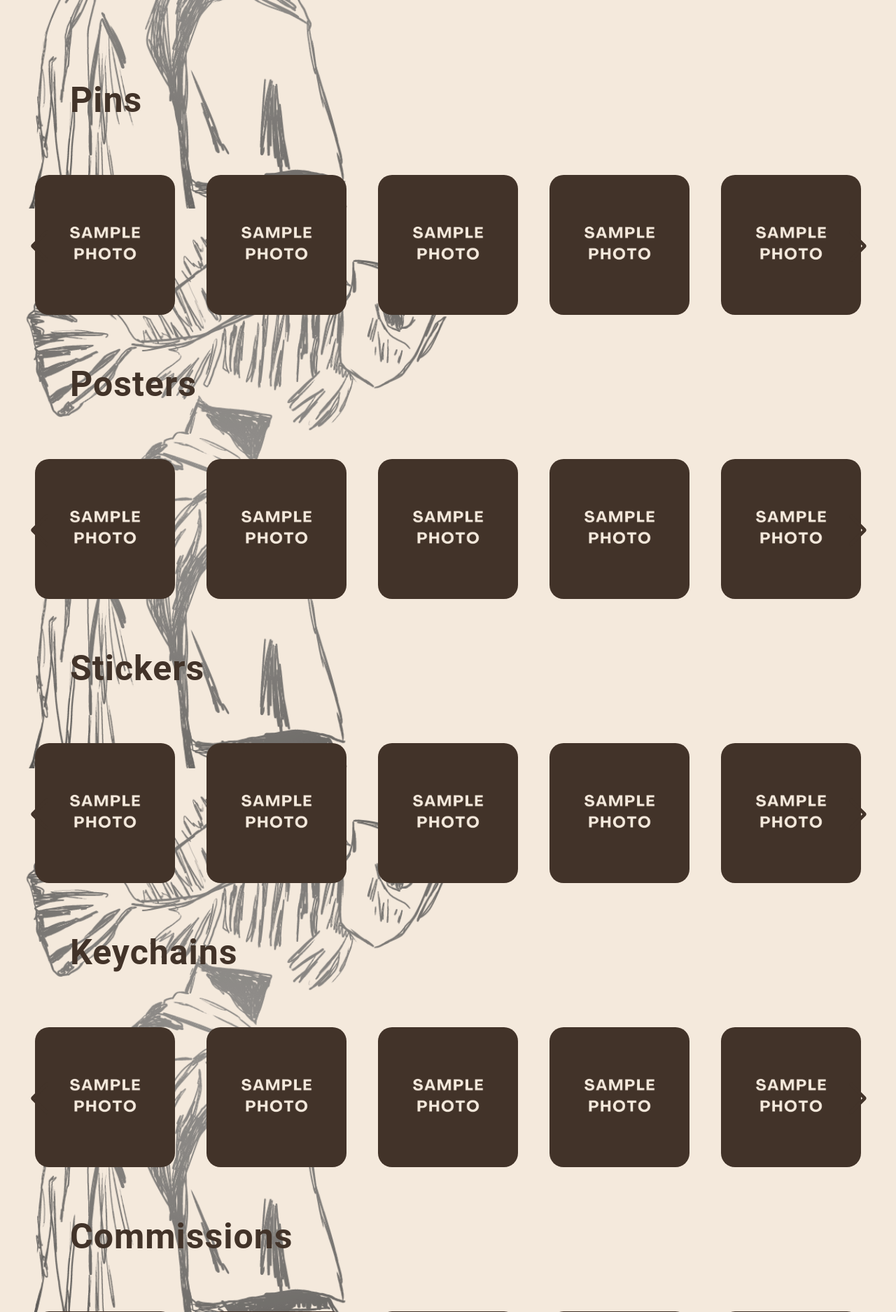
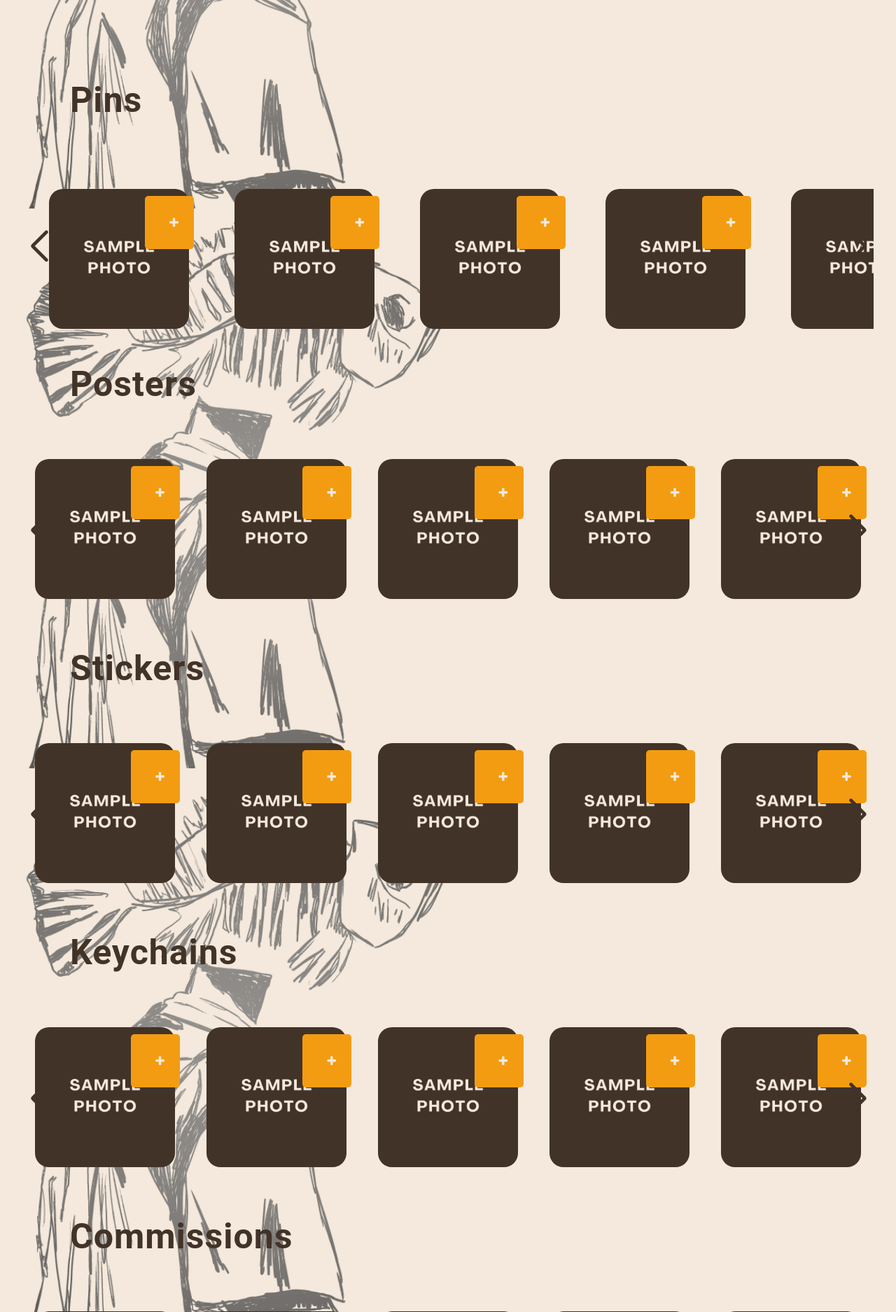
Before and after one commit to neytism/DoIndie, a PHP site: page /DoIndie/app/views/products.html in a window 1280 px wide. Shown: the part 502-2377 px from the top of the page at 70% size. Run offline with PHP 8.4, Linux system fonts and the light colour scheme.

Commit message:
additional for cart
button design not fixed yet

```diff
--- a/app/views/products.html
+++ b/app/views/products.html
@@ -27,9 +27,7 @@
 <body style="background-repeat: no-repeat center center fixed;">
     <!-- NAV BAR -->
     <div class="navbar row-list">
-
         <a class="icon non-selectable"><img class="logo-img" src="..\..\assets\img\LOGO.png" alt="DoIndie Logo"></a>
-
         <ul class="menu">
             <li><a href="#">HOME</a></li>
             <li><a href="#">PRODUCTS</a>
@@ -50,7 +48,6 @@
                 </ul>
             </li>
         </ul>
-
         <a class="search">
         <input class="navbarSearch" type="search" name="" placeholder="Search...">
         <button class="navbarSearchButton">Search</button>
@@ -77,14 +74,14 @@
         <br><br>
         <div class="swiper">
             <div class="swiper-wrapper">
-            <div class="swiper-slide"> <a href="pins-item1.html"><img src="..\..\assets\img\sample.png" width="200" height="200" alt="Pin 1" /></a> </div>
-            <div class="swiper-slide"> <a href="pins-item2.html"><img src="..\..\assets\img\sample.png" width="200" height="200" alt="Pin 2" /></a> </div>
-            <div class="swiper-slide"> <a href="pins-item3.html"><img src="..\..\assets\img\sample.png" width="200" height="200" alt="Pin 3" /></a> </div>
-            <div class="swiper-slide"> <a href="pins-item4.html"><img src="..\..\assets\img\sample.png" width="200" height="200" alt="Pin 4" /></a> </div>
-            <div class="swiper-slide"> <a href="pins-item5.html"><img src="..\..\assets\img\sample.png" width="200" height="200" alt="Pin 5" /></a> </div>
-            <div class="swiper-slide"> <a href="pins-item6.html"><img src="..\..\assets\img\sample.png" width="200" height="200" alt="Pin 6" /></a> </div>
-            <div class="swiper-slide"> <a href="pins-item7.html"><img src="..\..\assets\img\sample.png" width="200" height="200" alt="Pin 7" /></a> </div>
-            <div class="swiper-slide"> <a href="pins-item8.html"><img src="..\..\assets\img\sample.png" width="200" height="200" alt="Pin 8" /></a> </div>
+                <div class="swiper-slide product"> <a href="pins-item1.html"><img src="..\..\assets\img\sample.png" width="200" height="200" alt="Pin 1" /></a> <a href="#" class="add-to-cart" data-id="pin1" data-name="Pin 1" data-price="10.00"><i class="fa fa-plus"></i></a></div>
+                <div class="swiper-slide product"> <a href="pins-item2.html"><img src="..\..\assets\img\sample.png" width="200" height="200" alt="Pin 2" /></a> <a href="#" class="add-to-cart" data-id="pin2" data-name="Pin 2" data-price="20.00"><i class="fa fa-plus"></i></a></div>
+                <div class="swiper-slide product"> <a href="pins-item3.html"><img src="..\..\assets\img\sample.png" width="200" height="200" alt="Pin 3" /></a> <a href="#" class="add-to-cart" data-id="pin3" data-name="Pin 3" data-price="30.00"><i class="fa fa-plus"></i></a></div>
+                <div class="swiper-slide product"> <a href="pins-item4.html"><img src="..\..\assets\img\sample.png" width="200" height="200" alt="Pin 4" /></a> <a href="#" class="add-to-cart" data-id="pin4" data-name="Pin 4" data-price="40.00"><i class="fa fa-plus"></i></a></div>
+                <div class="swiper-slide product"> <a href="pins-item5.html"><img src="..\..\assets\img\sample.png" width="200" height="200" alt="Pin 5" /></a> <a href="#" class="add-to-cart" data-id="pin5" data-name="Pin 5" data-price="50.00"><i class="fa fa-plus"></i></a></div>
+                <div class="swiper-slide product"> <a href="pins-item6.html"><img src="..\..\assets\img\sample.png" width="200" height="200" alt="Pin 6" /></a> <a href="#" class="add-to-cart" data-id="pin6" data-name="Pin 6" data-price="60.00"><i class="fa fa-plus"></i></a></div>
+                <div class="swiper-slide product"> <a href="pins-item7.html"><img src="..\..\assets\img\sample.png" width="200" height="200" alt="Pin 7" /></a> <a href="#" class="add-to-cart" data-id="pin7" data-name="Pin 7" data-price="70.00"><i class="fa fa-plus"></i></a></div>
+                <div class="swiper-slide product"> <a href="pins-item8.html"><img src="..\..\assets\img\sample.png" width="200" height="200" alt="Pin 8" /></a> <a href="#" class="add-to-cart" data-id="pin8" data-name="Pin 8" data-price="80.00"><i class="fa fa-plus"></i></a></div>
             </div>
             <div class="swiper-button-prev"></div>
             <div class="swiper-button-next"></div>
@@ -97,12 +94,12 @@
         <br><br>
         <div class="swiper">
             <div class="swiper-wrapper">
-                <div class="swiper-slide"> <a href="posters-item1.html"><img src="..\..\assets\img\sample.png" width="200" height="200" alt="Poster 1" /></a> </div>
-                <div class="swiper-slide"> <a href="posters-item2.html"><img src="..\..\assets\img\sample.png" width="200" height="200" alt="Poster 2" /></a> </div>
-                <div class="swiper-slide"> <a href="posters-item3.html"><img src="..\..\assets\img\sample.png" width="200" height="200" alt="Poster 3" /></a> </div>
-                <div class="swiper-slide"> <a href="posters-item4.html"><img src="..\..\assets\img\sample.png" width="200" height="200" alt="Poster 4" /></a> </div>
-                <div class="swiper-slide"> <a href="posters-item5.html"><img src="..\..\assets\img\sample.png" width="200" height="200" alt="Poster 5" /></a> </div>
-                <div class="swiper-slide"> <a href="posters-item6.html"><img src="..\..\assets\img\sample.png" width="200" height="200" alt="Poster 6" /></a> </div>
+                    <div class="swiper-slide"> <a href="posters-item1.html"><img src="..\..\assets\img\sample.png" width="200" height="200" alt="Poster 1" /></a> <a href="#" class="add-to-cart" data-id="poster1" data-name="Poster 1" data-price="10.00"><i class="fa fa-plus"></i></a></div>
+                    <div class="swiper-slide"> <a href="posters-item2.html"><img src="..\..\assets\img\sample.png" width="200" height="200" alt="Poster 2" /></a> <a href="#" class="add-to-cart" data-id="poster2" data-name="Poster 2" data-price="20.00"><i class="fa fa-plus"></i></a></div>
+                    <div class="swiper-slide"> <a href="posters-item3.html"><img src="..\..\assets\img\sample.png" width="200" height="200" alt="Poster 3" /></a> <a href="#" class="add-to-cart" data-id="poster3" data-name="Poster 3" data-price="30.00"><i class="fa fa-plus"></i></a></div>
+                    <div class="swiper-slide"> <a href="posters-item4.html"><img src="..\..\assets\img\sample.png" width="200" height="200" alt="Poster 4" /></a> <a href="#" class="add-to-cart" data-id="poster4" data-name="Poster 4" data-price="40.00"><i class="fa fa-plus"></i></a></div>
+                    <div class="swiper-slide"> <a href="posters-item5.html"><img src="..\..\assets\img\sample.png" width="200" height="200" alt="Poster 5" /></a> <a href="#" class="add-to-cart" data-id="poster5" data-name="Poster 5" data-price="50.00"><i class="fa fa-plus"></i></a></div>
+                    <div class="swiper-slide"> <a href="posters-item6.html"><img src="..\..\assets\img\sample.png" width="200" height="200" alt="Poster 6" /></a> <a href="#" class="add-to-cart" data-id="poster6" data-name="Poster 6" data-price="60.00"><i class="fa fa-plus"></i></a></div>
             </div>
             <div class="swiper-button-prev"></div>
             <div class="swiper-button-next"></div>
@@ -115,12 +112,12 @@
         <br><br>
         <div class="swiper">
             <div class="swiper-wrapper">
-                <div class="swiper-slide"> <a href="stickers-item1.html"><img src="..\..\assets\img\sample.png" width="200" height="200" alt="Sticker 1" /></a> </div>
-                <div class="swiper-slide"> <a href="stickers-item2.html"><img src="..\..\assets\img\sample.png" width="200" height="200" alt="Sticker 2" /></a> </div>
-                <div class="swiper-slide"> <a href="stickers-item3.html"><img src="..\..\assets\img\sample.png" width="200" height="200" alt="Sticker 3" /></a> </div>
-                <div class="swiper-slide"> <a href="stickers-item4.html"><img src="..\..\assets\img\sample.png" width="200" height="200" alt="Sticker 4" /></a> </div>
-                <div class="swiper-slide"> <a href="stickers-item5.html"><img src="..\..\assets\img\sample.png" width="200" height="200" alt="Sticker 5" /></a> </div>
-                <div class="swiper-slide"> <a href="stickers-item6.html"><img src="..\..\assets\img\sample.png" width="200" height="200" alt="Sticker 6" /></a> </div>
+                    <div class="swiper-slide"> <a href="stickers-item1.html"><img src="..\..\assets\img\sample.png" width="200" height="200" alt="Sticker 1" /></a> <a href="#" class="add-to-cart" data-id="sticker1" data-name="Sticker 1" data-price="10.00"><i class="fa fa-plus"></i></a></div>
+                    <div class="swiper-slide"> <a href="stickers-item2.html"><img src="..\..\assets\img\sample.png" width="200" height="200" alt="Sticker 2" /></a> <a href="#" class="add-to-cart" data-id="sticker2" data-name="Sticker 2" data-price="10.00"><i class="fa fa-plus"></i></a></div>
+                    <div class="swiper-slide"> <a href="stickers-item3.html"><img src="..\..\assets\img\sample.png" width="200" height="200" alt="Sticker 3" /></a> <a href="#" class="add-to-cart" data-id="sticker3" data-name="Sticker 3" data-price="10.00"><i class="fa fa-plus"></i></a></div>
+                    <div class="swiper-slide"> <a href="stickers-item4.html"><img src="..\..\assets\img\sample.png" width="200" height="200" alt="Sticker 4" /></a> <a href="#" class="add-to-cart" data-id="sticker4" data-name="Sticker 4" data-price="10.00"><i class="fa fa-plus"></i></a></div>
+                    <div class="swiper-slide"> <a href="stickers-item5.html"><img src="..\..\assets\img\sample.png" width="200" height="200" alt="Sticker 5" /></a> <a href="#" class="add-to-cart" data-id="sticker5" data-name="Sticker 5" data-price="10.00"><i class="fa fa-plus"></i></a></div>
+                    <div class="swiper-slide"> <a href="stickers-item6.html"><img src="..\..\assets\img\sample.png" width="200" height="200" alt="Sticker 6" /></a> <a href="#" class="add-to-cart" data-id="sticker6" data-name="Sticker 6" data-price="10.00"><i class="fa fa-plus"></i></a></div>
             </div>
             <div class="swiper-button-prev"></div>
             <div class="swiper-button-next"></div>
@@ -133,12 +130,12 @@
         <br><br>
         <div class="swiper">
             <div class="swiper-wrapper">
-            <div class="swiper-slide"> <a href="keychains-item1.html"><img src="..\..\assets\img\sample.png" width="200" height="200" alt="Keychain 1" /></a> </div>
-            <div class="swiper-slide"> <a href="keychains-item2.html"><img src="..\..\assets\img\sample.png" width="200" height="200" alt="Keychain 2" /></a> </div>
-            <div class="swiper-slide"> <a href="keychains-item3.html"><img src="..\..\assets\img\sample.png" width="200" height="200" alt="Keychain 3" /></a> </div>
-            <div class="swiper-slide"> <a href="keychains-item4.html"><img src="..\..\assets\img\sample.png" width="200" height="200" alt="Keychain 4" /></a> </div>
-            <div class="swiper-slide"> <a href="keychains-item5.html"><img src="..\..\assets\img\sample.png" width="200" height="200" alt="Keychain 5" /></a> </div>
-            <div class="swiper-slide"> <a href="keychains-item6.html"><img src="..\..\assets\img\sample.png" width="200" height="200" alt="Keychain 6" /></a> </div>
+                <div class="swiper-slide"> <a href="keychains-item1.html"><img src="..\..\assets\img\sample.png" width="200" height="200" alt="Keychain 1" /></a> <a href="#" class="add-to-cart" data-id="keychain1" data-name="Keychain 1" data-price="10.00"><i class="fa fa-plus"></i></a></div>
+                <div class="swiper-slide"> <a href="keychains-item2.html"><img src="..\..\assets\img\sample.png" width="200" height="200" alt="Keychain 2" /></a> <a href="#" class="add-to-cart" data-id="keychain2" data-name="Keychain 2" data-price="10.00"><i class="fa fa-plus"></i></a></div>
+                <div class="swiper-slide"> <a href="keychains-item3.html"><img src="..\..\assets\img\sample.png" width="200" height="200" alt="Keychain 3" /></a> <a href="#" class="add-to-cart" data-id="keychain3" data-name="Keychain 3" data-price="10.00"><i class="fa fa-plus"></i></a></div>
+                <div class="swiper-slide"> <a href="keychains-item4.html"><img src="..\..\assets\img\sample.png" width="200" height="200" alt="Keychain 4" /></a> <a href="#" class="add-to-cart" data-id="keychain4" data-name="Keychain 4" data-price="10.00"><i class="fa fa-plus"></i></a></div>
+                <div class="swiper-slide"> <a href="keychains-item5.html"><img src="..\..\assets\img\sample.png" width="200" height="200" alt="Keychain 5" /></a> <a href="#" class="add-to-cart" data-id="keychain5" data-name="Keychain 5" data-price="10.00"><i class="fa fa-plus"></i></a></div>
+                <div class="swiper-slide"> <a href="keychains-item6.html"><img src="..\..\assets\img\sample.png" width="200" height="200" alt="Keychain 6" /></a> <a href="#" class="add-to-cart" data-id="keychain6" data-name="Keychain 6" data-price="10.00"><i class="fa fa-plus"></i></a></div>
             </div>
             <div class="swiper-button-prev"></div>
             <div class="swiper-button-next"></div>
@@ -151,12 +148,12 @@
         <br><br>
         <div class="swiper">
             <div class="swiper-wrapper">
-            <div class="swiper-slide"> <a href="commissions-item1.html"><img src="..\..\assets\img\sample.png" width="200" height="200" alt="Commission 1" /></a> </div>
-            <div class="swiper-slide"> <a href="commissions-item2.html"><img src="..\..\assets\img\sample.png" width="200" height="200" alt="Commission 2" /></a> </div>
-            <div class="swiper-slide"> <a href="commissions-item3.html"><img src="..\..\assets\img\sample.png" width="200" height="200" alt="Commission 3" /></a> </div>
-            <div class="swiper-slide"> <a href="commissions-item4.html"><img src="..\..\assets\img\sample.png" width="200" height="200" alt="Commission 4" /></a> </div>
-            <div class="swiper-slide"> <a href="commissions-item5.html"><img src="..\..\assets\img\sample.png" width="200" height="200" alt="Commission 5" /></a> </div>
-            <div class="swiper-slide"> <a href="commissions-item6.html"><img src="..\..\assets\img\sample.png" width="200" height="200" alt="Commission 6" /></a> </div>
+                <div class="swiper-slide"> <a href="commissions-item1.html"><img src="..\..\assets\img\sample.png" width="200" height="200" alt="Commission 1" /></a> <a href="#" class="add-to-cart" data-id="commision1" data-name="Commission 1" data-price="10.00"><i class="fa fa-plus"></i></a></div>
+                <div class="swiper-slide"> <a href="commissions-item2.html"><img src="..\..\assets\img\sample.png" width="200" height="200" alt="Commission 2" /></a> <a href="#" class="add-to-cart" data-id="commision2" data-name="Commission 2" data-price="20.00"><i class="fa fa-plus"></i></a></div>
+                <div class="swiper-slide"> <a href="commissions-item3.html"><img src="..\..\assets\img\sample.png" width="200" height="200" alt="Commission 3" /></a> <a href="#" class="add-to-cart" data-id="commision3" data-name="Commission 3" data-price="30.00"><i class="fa fa-plus"></i></a></div>
+                <div class="swiper-slide"> <a href="commissions-item4.html"><img src="..\..\assets\img\sample.png" width="200" height="200" alt="Commission 4" /></a> <a href="#" class="add-to-cart" data-id="commision4" data-name="Commission 4" data-price="40.00"><i class="fa fa-plus"></i></a></div>
+                <div class="swiper-slide"> <a href="commissions-item5.html"><img src="..\..\assets\img\sample.png" width="200" height="200" alt="Commission 5" /></a> <a href="#" class="add-to-cart" data-id="commision5" data-name="Commission 5" data-price="50.00"><i class="fa fa-plus"></i></a></div>
+                <div class="swiper-slide"> <a href="commissions-item6.html"><img src="..\..\assets\img\sample.png" width="200" height="200" alt="Commission 6" /></a> <a href="#" class="add-to-cart" data-id="commision6" data-name="Commission 6" data-price="60.00"><i class="fa fa-plus"></i></a></div>
             </div>
             <div class="swiper-button-prev"></div>
             <div class="swiper-button-next"></div>
@@ -169,18 +166,28 @@
         <br><br>
         <div class="swiper">
             <div class="swiper-wrapper">
-            <div class="swiper-slide"> <a href="fan-art-item1.html"><img src="..\..\assets\img\sample.png" width="200" height="200" alt="Fan Art 1" /></a> </div>
-            <div class="swiper-slide"> <a href="fan-art-item2.html"><img src="..\..\assets\img\sample.png" width="200" height="200" alt="Fan Art 2" /></a> </div>
-            <div class="swiper-slide"> <a href="fan-art-item3.html"><img src="..\..\assets\img\sample.png" width="200" height="200" alt="Fan Art 3" /></a> </div>
-            <div class="swiper-slide"> <a href="fan-art-item4.html"><img src="..\..\assets\img\sample.png" width="200" height="200" alt="Fan Art 4" /></a> </div>
-            <div class="swiper-slide"> <a href="fan-art-item5.html"><img src="..\..\assets\img\sample.png" width="200" height="200" alt="Fan Art 5" /></a> </div>
-            <div class="swiper-slide"> <a href="fan-art-item6.html"><img src="..\..\assets\img\sample.png" width="200" height="200" alt="Fan Art 6" /></a> </div>
+                <div class="swiper-slide"> <a href="fan-art-item1.html"><img src="..\..\assets\img\sample.png" width="200" height="200" alt="Fan Art 1" /></a> <a href="#" class="add-to-cart" data-id="fanart1" data-name="Fan Art 1" data-price="10.00"><i class="fa fa-plus"></i></a></div>
+                <div class="swiper-slide"> <a href="fan-art-item2.html"><img src="..\..\assets\img\sample.png" width="200" height="200" alt="Fan Art 2" /></a> <a href="#" class="add-to-cart" data-id="fanart2" data-name="Fan Art 2" data-price="20.00"><i class="fa fa-plus"></i></a></div>
+                <div class="swiper-slide"> <a href="fan-art-item3.html"><img src="..\..\assets\img\sample.png" width="200" height="200" alt="Fan Art 3" /></a> <a href="#" class="add-to-cart" data-id="fanart3" data-name="Fan Art 3" data-price="30.00"><i class="fa fa-plus"></i></a></div>
+                <div class="swiper-slide"> <a href="fan-art-item4.html"><img src="..\..\assets\img\sample.png" width="200" height="200" alt="Fan Art 4" /></a> <a href="#" class="add-to-cart" data-id="fanart4" data-name="Fan Art 4" data-price="40.00"><i class="fa fa-plus"></i></a></div>
+                <div class="swiper-slide"> <a href="fan-art-item5.html"><img src="..\..\assets\img\sample.png" width="200" height="200" alt="Fan Art 5" /></a> <a href="#" class="add-to-cart" data-id="fanart5" data-name="Fan Art 5" data-price="50.00"><i class="fa fa-plus"></i></a></div>
+                <div class="swiper-slide"> <a href="fan-art-item6.html"><img src="..\..\assets\img\sample.png" width="200" height="200" alt="Fan Art 6" /></a> <a href="#" class="add-to-cart" data-id="fanart6" data-name="Fan Art 6" data-price="60.00"><i class="fa fa-plus"></i></a></div>
             </div>
             <div class="swiper-button-prev"></div>
             <div class="swiper-button-next"></div>
         </div>
     </div>
 
+    <!-- CART PORTION -->
+    <div class="cart-sidebar" id="cart-sidebar">
+        <h2>Cart</h2>
+        <div id="cart-items">
+            <!-- Cart items will be dynamically added here -->
+        </div>
+        <p id="total-price">Total: $0.00</p>
+        <a href="checkout.html" class="checkout-button">Checkout</a>
+    </div>
+    <!-- END CART PORTION -->
 
     <!-- FOOTER -->
     <div class="footer">
@@ -200,38 +207,88 @@
         </ul>
         <p style="color: #f4e9dc">&copy; 2024 DoIndie. All rights reserved.</p>
     </div>
-    </div>
-
-    <!-- CART PORTION -->
-    <div class="cart">
-        <h2>
-            CART
-        </h2>
-
-        <div class="listCart">
-            <div class="item">
-            <!-- empty -->
-            </div>
-
-
-        </div>
-
-        <div class="buttons">
-            <div class="close">
-                CLOSE
-            </div>
-            <div class="checkout">
-                <a href="checkout.html">CHECKOUT</a>
-            </div>
-        </div>
-    </div>
-    <!-- END CART PORTION -->
 
     <!-- Swiper JS -->
     <link rel="stylesheet" href="https://unpkg.com/swiper/swiper-bundle.min.css">
     <script src="https://unpkg.com/swiper/swiper-bundle.min.js"></script>
-
     <!-- External JS File -->
     <script src="..\..\assets\js\products.js"></script>
+
+    <script>
+        // Initialize cart
+        let cart = [];
+
+        // Function to render cart items
+        function renderCart() {
+            const cartContainer = document.getElementById("cart-items");
+            const cartSidebar = document.getElementById("cart-sidebar");
+            cartContainer.innerHTML = ""; // Clear existing items
+
+            let totalPrice = 0;
+
+            if (cart.length > 0) {
+                cartSidebar.classList.add("active"); // Show cart
+            } else {
+                cartSidebar.classList.remove("active"); // Hide cart
+            }
+
+            // Render each item in the cart
+            cart.forEach(item => {
+                const cartItem = document.createElement("div");
+                cartItem.classList.add("cart-item");
+                cartItem.innerHTML = `
+                    <p>${item.name} (${item.quantity})</p>
+                    <p>$${(item.price * item.quantity).toFixed(2)}</p>
+                    <span class="remove-item" data-id="${item.id}">Remove</span>
+                `;
+                cartContainer.appendChild(cartItem);
+
+                totalPrice += item.price * item.quantity;
+            });
+
+            // Update total price
+            document.getElementById("total-price").textContent = `Total: $${totalPrice.toFixed(2)}`;
+
+            // Add event listeners to remove buttons
+            document.querySelectorAll(".remove-item").forEach(button => {
+                button.addEventListener("click", function () {
+                    const productId = this.getAttribute("data-id");
+                    cart = cart.filter(item => item.id !== productId);
+                    renderCart();
+                });
+            });
+        }
+
+        // Add event listeners to "Add to Cart" buttons
+        document.querySelectorAll(".add-to-cart").forEach(button => {
+            button.addEventListener("click", function (e) {
+                e.preventDefault();
+
+                // Extract product details from data attributes
+                const productId = this.getAttribute("data-id");
+                const productName = this.getAttribute("data-name");
+                const productPrice = parseFloat(this.getAttribute("data-price"));
+
+                // Check if item is already in the cart
+                const existingItem = cart.find(item => item.id === productId);
+
+                if (existingItem) {
+                    existingItem.quantity += 1;
+                } else {
+                    cart.push({
+                        id: productId,
+                        name: productName,
+                        price: productPrice,
+                        quantity: 1
+                    });
+                }
+
+                renderCart(); // Update the cart display
+            });
+        });
+
+        // Initial render of cart
+        renderCart();
+    </script>
 </body>
 </html>
--- a/assets/css/products.css
+++ b/assets/css/products.css
@@ -151,6 +151,7 @@ left: -30px;
 }
 
 /* CART PORTION */
+/*
 .cart {
   color: #fff;
   position: fixed;
@@ -233,3 +234,81 @@ left: -30px;
   color: #2f1a09;
   text-decoration: none;
 }
+*/
+
+.product {
+  position: relative;
+  display: inline-block;
+  margin: 20px;
+}
+
+.add-to-cart {
+  position: absolute;
+  top: 10px;
+  right: 10px;
+  font-size: 16px;
+  text-decoration: none;
+  color: white;
+  background-color: #f39c12;
+  padding: 5px 10px;
+  border-radius: 5px;
+}
+
+.add-to-cart:hover {
+  background-color: #e67e22;
+}
+
+.cart-sidebar {
+  position: fixed;
+  top: 0;
+  right: 0;
+  width: 500px;
+  height: 100vh;
+  background-color: #423329;
+  color: white;
+  overflow-y: auto;
+  transition: transform 0.3s ease-in-out;
+  transform: translateX(100%); /* Hidden by default */
+}
+
+.cart-sidebar.active{
+  transform: translateX(0); /* Slide in when active */
+}
+
+.cart-sidebar h2 {
+  margin-top: 0;
+}
+
+.cart-item {
+  display: flex;
+  justify-content: space-between;
+  align-items: center;
+  margin-bottom: 10px;
+  border-bottom: 1px solid #ffffff33;
+  padding-bottom: 10px;
+}
+
+.cart-item p {
+  margin: 0;
+  color: white;
+}
+
+.cart-item .remove-item {
+  color: #e74c3c;
+  cursor: pointer;
+}
+
+.checkout-button {
+  display: block;
+  margin-top: 20px;
+  padding: 10px 20px;
+  background-color: #27ae60;
+  color: white;
+  text-decoration: none;
+  text-align: center;
+  border-radius: 5px;
+}
+
+.checkout-button:hover {
+  background-color: #2ecc71;
+}
```
Lines whose indentation alone changed are shown as unchanged.
